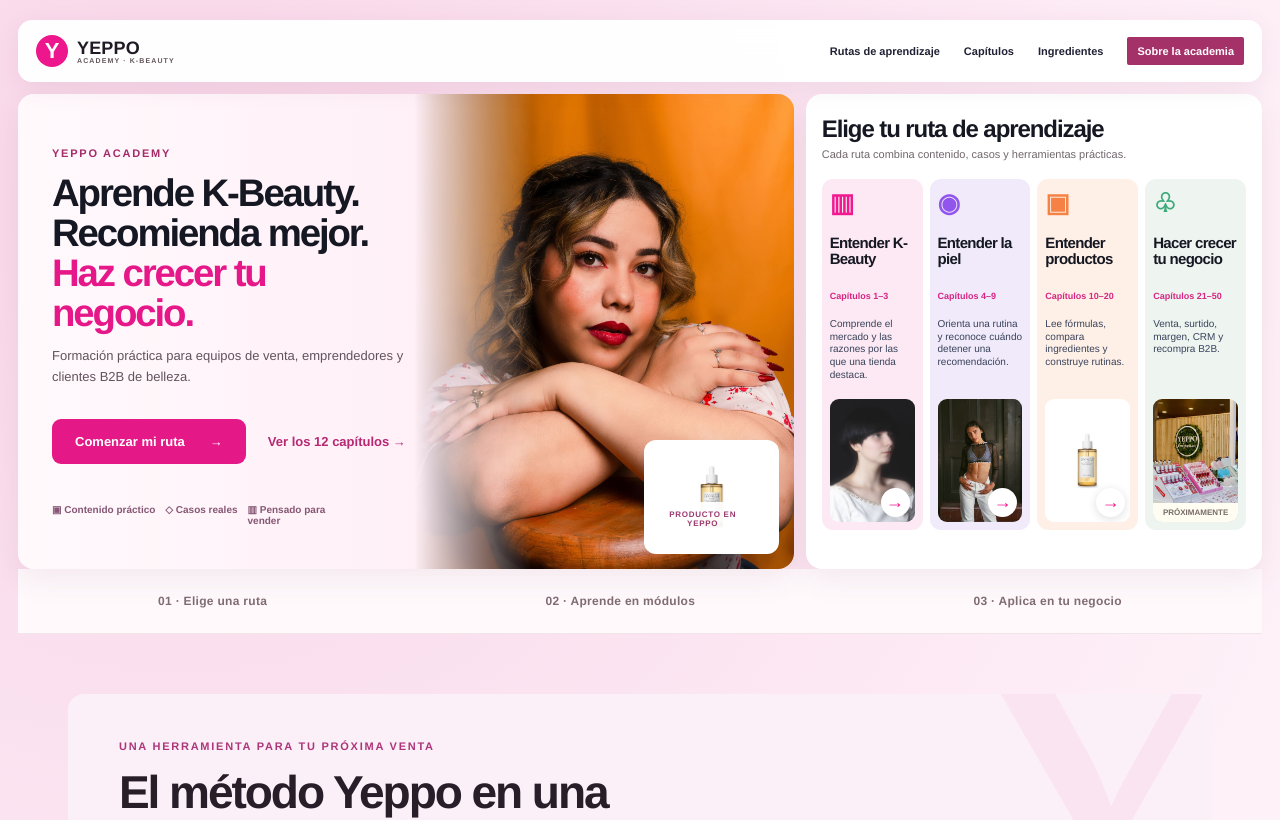
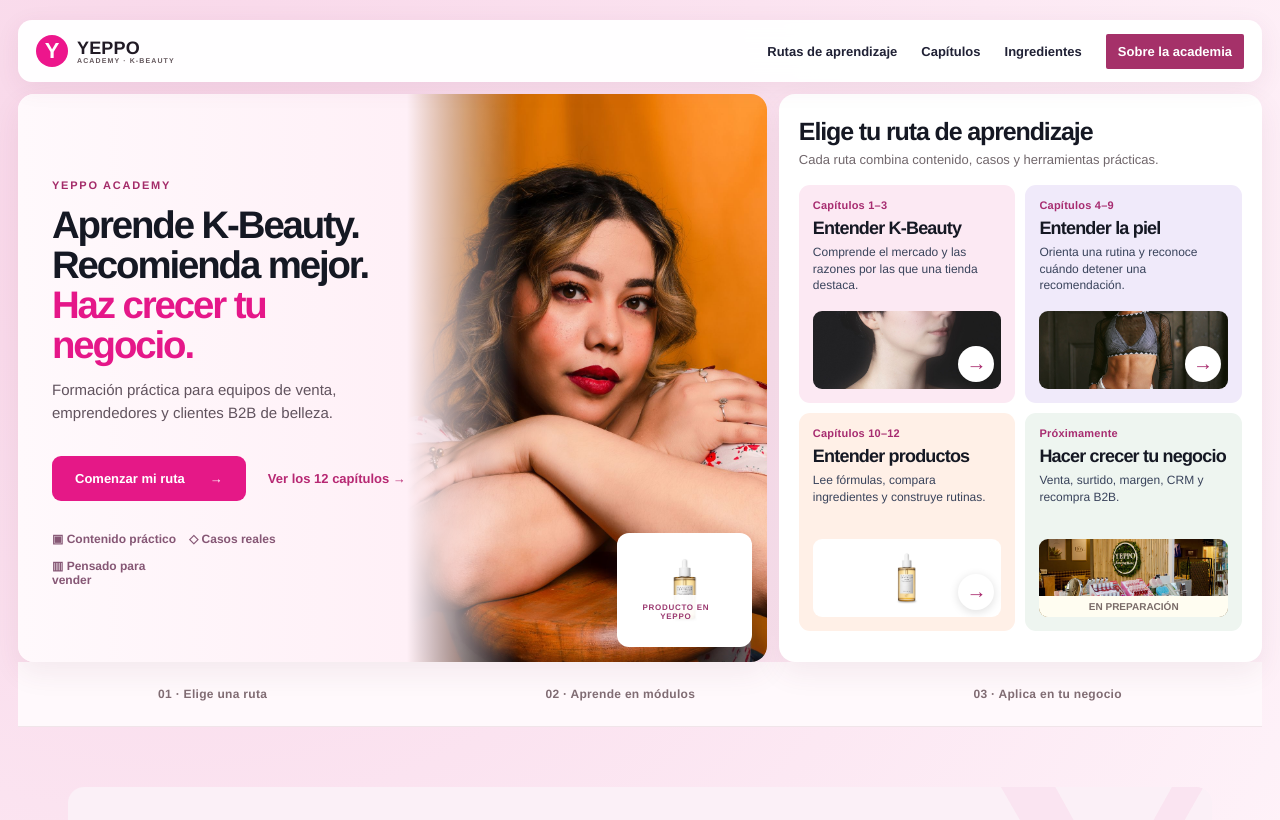
Before and after one commit to larreca/margenreal, a Next.js app in the folder yeppo-academy/: page /revision in a window 1280 px wide. Shown: the top 820 px of the page. Built offline with nearby package versions, Linux system fonts and the light colour scheme; no server answers; the database is empty.

Commit message:
Improve homepage route card readability and click targets

```diff
--- a/yeppo-academy/app/globals.css
+++ b/yeppo-academy/app/globals.css
@@ -274,33 +274,33 @@ body:has(.editorial-home),body:has(.editorial-reader){background:#fffafd;color:#
 .editorial-home{background:radial-gradient(circle at 14% 4%,#f8d5e8 0,transparent 28%),#fff6fb}
 .editorial-shell{max-width:1510px;padding:20px 18px 0}
 .editorial-nav{position:sticky;top:0;height:62px;margin-bottom:12px;border-radius:14px;border:0;box-shadow:0 6px 25px rgba(112,54,85,.08)}
-.editorial-nav>div{gap:24px}.editorial-nav>div a{font-size:11px;color:#202135}.editorial-nav>div a:last-child{padding:8px 10px}
-.editorial-first-screen{display:grid;grid-template-columns:minmax(0,1.7fr) minmax(420px,1fr);gap:12px;background:transparent;box-shadow:none;overflow:visible;border-radius:0;align-items:stretch}
+.editorial-nav>div{gap:24px}.editorial-nav>div a{font-size:13px;color:#202135}.editorial-nav>div a:last-child{padding:10px 12px}
+.editorial-first-screen{display:grid;grid-template-columns:minmax(0,1.55fr) minmax(460px,1fr);gap:12px;background:transparent;box-shadow:none;overflow:visible;border-radius:0;align-items:stretch}
 .editorial-first-screen>section{border-radius:16px;box-shadow:0 11px 29px rgba(111,50,82,.08);overflow:hidden}
-.editorial-first-screen .editorial-hero{min-height:455px;grid-template-columns:51% 49%;margin:0;background:#fff8fc}
+.editorial-first-screen .editorial-hero{min-height:568px;grid-template-columns:52% 48%;margin:0;background:#fff8fc}
 .editorial-first-screen .editorial-hero-copy{padding:38px 0 28px 34px;justify-content:center;background:linear-gradient(90deg,#fff9fc,#fff0f7)}
 .editorial-first-screen .editorial-hero h1{font-size:clamp(34px,3vw,51px);line-height:1.04;margin:14px 0 13px;max-width:470px;color:#151823}
-.editorial-first-screen .editorial-hero p{font-size:13px;max-width:420px}
-.editorial-first-screen .editorial-hero-photo{height:auto;min-height:455px}
+.editorial-first-screen .editorial-hero p{font-size:15px;line-height:1.55;max-width:420px}
+.editorial-first-screen .editorial-hero-photo{height:auto;min-height:568px}
 .editorial-first-screen .editorial-hero-photo:before{content:"";position:absolute;z-index:1;inset:0;pointer-events:none;background:linear-gradient(90deg,#fff0f7,transparent 31%)}
 .editorial-first-screen .editorial-hero-photo>img{height:100%;object-position:center 32%}
-.editorial-hero-benefits{display:flex;gap:10px;flex-wrap:wrap;margin-top:40px;color:#865775;font-size:10px;font-weight:800}
-.editorial-hero-benefits span{max-width:105px}
-.editorial-first-screen .editorial-routes{padding:22px 16px 16px;background:#fff;margin:0}
+.editorial-hero-benefits{display:flex;gap:13px;flex-wrap:wrap;margin-top:31px;color:#865775;font-size:12px;font-weight:800}
+.editorial-hero-benefits span{max-width:128px}
+.editorial-first-screen .editorial-routes{padding:24px 20px 20px;background:#fff;margin:0}
 .editorial-first-screen .editorial-routes .editorial-section-head{margin-bottom:16px}
-.editorial-first-screen .editorial-routes h2{font-size:24px;margin:0 0 5px;line-height:1.1;color:#151823}
-.editorial-first-screen .editorial-routes .editorial-section-head p{font-size:11px;line-height:1.4}
-.editorial-first-screen .editorial-routes-grid{grid-template-columns:repeat(4,minmax(0,1fr));gap:7px}
-.editorial-first-screen .editorial-route{min-height:351px;padding:11px 8px 8px;border-radius:11px;gap:0;border:0}
-.editorial-route-icon{font-size:26px;line-height:1;color:#f01990;font-weight:900;margin:0 0 19px}.editorial-route-piel .editorial-route-icon{color:#9155ee}.editorial-route-productos .editorial-route-icon{color:#f58145}.editorial-route-negocio .editorial-route-icon{color:#3caa79}
-.editorial-first-screen .editorial-route h3{font-size:15px;line-height:1.08;margin:0 0 8px;min-height:48px;color:#151823}
-.editorial-first-screen .editorial-route small{font-size:9px;color:#d62583;letter-spacing:0;min-height:23px}
-.editorial-first-screen .editorial-route p{font-size:10px;line-height:1.28;color:#39435b;margin:4px 0 10px;min-height:70px}
-.editorial-route-image{position:relative;height:123px;margin-top:auto;border-radius:9px;overflow:hidden;background:#fff}
+.editorial-first-screen .editorial-routes h2{font-size:25px;margin:0 0 5px;line-height:1.1;color:#151823}
+.editorial-first-screen .editorial-routes .editorial-section-head p{font-size:13px;line-height:1.4}
+.editorial-first-screen .editorial-routes-grid{grid-template-columns:repeat(2,minmax(0,1fr));gap:10px}
+.editorial-first-screen .editorial-route{position:relative;min-height:218px;padding:14px;border-radius:11px;gap:0;border:0}
+.editorial-first-screen .editorial-route h3{font-size:18px;line-height:1.15;margin:7px 0 6px;min-height:0;color:#151823}
+.editorial-first-screen .editorial-route small{font-size:11px;color:#a72c70;letter-spacing:.02em;min-height:0;margin:0}
+.editorial-first-screen .editorial-route p{font-size:12px;line-height:1.38;color:#39435b;margin:0 0 10px;min-height:0}
+.editorial-route-image{position:relative;height:78px;margin-top:auto;border-radius:9px;overflow:hidden;background:#fff}
 .editorial-route-image img{width:100%;height:100%;object-fit:cover}
 .editorial-route-productos .editorial-route-image img{object-fit:contain}
-.editorial-route-image a{position:absolute;right:5px;bottom:5px;background:#fff;color:#f01990;width:29px;height:29px;border-radius:50%;display:grid;place-items:center;font-size:18px;box-shadow:0 2px 10px #0002}
-.editorial-route-image>span{position:absolute;bottom:0;left:0;right:0;background:#fffdf1;color:#796b68;padding:5px;text-align:center;font-size:8px;font-weight:900}
+.editorial-route-arrow{position:absolute;right:7px;bottom:7px;background:#fff;color:#a82a6d;width:36px;height:36px;border-radius:50%;display:grid;place-items:center;font-size:20px;box-shadow:0 2px 10px #0002}
+.editorial-route-hit{position:absolute;inset:0;z-index:1;border-radius:11px}.editorial-route-hit:focus-visible{outline:3px solid #7541d0;outline-offset:2px}.editorial-route:has(.editorial-route-hit):hover{box-shadow:0 7px 22px rgba(110,40,83,.13);transform:translateY(-2px)}
+.editorial-route-image>span:not(.editorial-route-arrow){position:absolute;bottom:0;left:0;right:0;background:#fffdf1;color:#796b68;padding:5px;text-align:center;font-size:10px;font-weight:900}
 .editorial-first-screen .editorial-hero-product{z-index:2}
 .editorial-strip{margin-bottom:60px;background:#fff9fc}
 
@@ -317,5 +317,7 @@ body:has(.editorial-home),body:has(.editorial-reader){background:#fffafd;color:#
 .yeppo-evidence-key{margin:20px 0;padding:20px 23px;background:#fbf4fb;border-left:4px solid #9a60be;color:#34283b}.yeppo-evidence-key strong{display:block;font:normal 25px/1.15 Georgia,serif;margin-bottom:13px}.yeppo-evidence-key>div{display:flex;gap:7px;flex-wrap:wrap}.yeppo-evidence-key span{border:1px solid #d9bedf;background:#fff;padding:7px 10px;border-radius:99px;font-size:11px;font-weight:700}.yeppo-evidence-key p{font-size:13px;line-height:1.55;margin:13px 0 0}.editorial-data-note{border-top:1px solid #e9daeb;padding-top:10px;font-size:12px!important}.editorial-data-note a{font-weight:800;color:#863368}
 @media(min-width:1101px){.editorial-reader .coursebook{grid-template-rows:auto}.editorial-reader .ya-module-tabs,.editorial-reader .ya-stage,.editorial-context{grid-row:1}.editorial-reader .ya-module-tabs{top:68px}.editorial-context{top:68px}}
 @media(min-width:901px) and (max-width:1100px){.editorial-reader .ya-module-tabs,.editorial-reader .ya-stage{grid-row:1}.editorial-context{grid-row:2}}
-@media(max-width:1120px){.editorial-first-screen{grid-template-columns:1fr}.editorial-first-screen .editorial-route{min-height:260px}.editorial-first-screen .editorial-route h3{min-height:0}.editorial-first-screen .editorial-route p{min-height:0}}
-@media(max-width:650px){.editorial-nav>div a:nth-child(1),.editorial-nav>div a:nth-child(4){display:none}.editorial-first-screen .editorial-hero{min-height:0;display:flex;flex-direction:column-reverse}.editorial-first-screen .editorial-hero-photo{min-height:0;height:230px}.editorial-first-screen .editorial-hero-photo>img{height:230px}.editorial-first-screen .editorial-hero-copy{padding:24px 20px 28px}.editorial-first-screen .editorial-hero h1{font-size:clamp(35px,9vw,45px)}.editorial-hero-benefits{margin-top:25px}.editorial-first-screen .editorial-routes-grid{grid-template-columns:repeat(2,minmax(0,1fr))}.editorial-first-screen .editorial-route{min-height:260px}.editorial-route-image{height:98px}.editorial-reader .editorial-index-head{padding:10px 9px}.editorial-reader .editorial-index-head h2{font-size:16px;margin-bottom:6px}.editorial-reader .editorial-index-head>span,.editorial-index-meter{display:none}.editorial-reader .ya-stage{padding:18px 15px}.editorial-skin-visual{grid-template-columns:1fr 1fr}}
+@media(max-width:1120px){.editorial-first-screen{grid-template-columns:1fr}.editorial-first-screen .editorial-route{min-height:205px}}
+@media(min-width:901px) and (max-width:1120px){.editorial-first-screen .editorial-hero,.editorial-first-screen .editorial-hero-photo{min-height:480px}.editorial-first-screen .editorial-routes-grid{grid-template-columns:repeat(4,minmax(0,1fr))}.editorial-first-screen .editorial-route{min-height:250px}}
+@media(max-width:650px){.editorial-nav>div a:nth-child(1),.editorial-nav>div a:nth-child(4){display:none}.editorial-first-screen .editorial-hero{min-height:0;display:flex;flex-direction:column-reverse}.editorial-first-screen .editorial-hero-photo{min-height:0;height:230px}.editorial-first-screen .editorial-hero-photo>img{height:230px}.editorial-first-screen .editorial-hero-copy{padding:24px 20px 28px}.editorial-first-screen .editorial-hero h1{font-size:clamp(35px,9vw,45px)}.editorial-hero-benefits{margin-top:25px}.editorial-first-screen .editorial-routes-grid{grid-template-columns:repeat(2,minmax(0,1fr))}.editorial-first-screen .editorial-route{min-height:235px}.editorial-route-image{height:75px}.editorial-reader .editorial-index-head{padding:10px 9px}.editorial-reader .editorial-index-head h2{font-size:16px;margin-bottom:6px}.editorial-reader .editorial-index-head>span,.editorial-index-meter{display:none}.editorial-reader .ya-stage{padding:18px 15px}.editorial-skin-visual{grid-template-columns:1fr 1fr}}
+@media(max-width:420px){.editorial-first-screen .editorial-routes-grid{grid-template-columns:1fr}.editorial-first-screen .editorial-route{min-height:180px}.editorial-route-image{height:66px}}
--- a/yeppo-academy/app/revision/page.js
+++ b/yeppo-academy/app/revision/page.js
@@ -7,8 +7,8 @@ export const metadata={title:"Rutas de aprendizaje · Yeppo Academy"};
 const routes=[
  {id:"kbeauty",title:"Entender K-Beauty",range:"Capítulos 1–3",goal:"Comprende el mercado y las razones por las que una tienda destaca.",first:"c01",numbers:[1,2,3],image:"/assets/editorial/chile-beauty.jpg"},
  {id:"piel",title:"Entender la piel",range:"Capítulos 4–9",goal:"Orienta una rutina y reconoce cuándo detener una recomendación.",first:"c04",numbers:[4,5,6,7,8,9],image:"/assets/editorial/chile-portrait.jpg"},
- {id:"productos",title:"Entender productos",range:"Capítulos 10–20",goal:"Lee fórmulas, compara ingredientes y construye rutinas.",first:"c10",numbers:[10,11,12],image:"/assets/editorial/yeppo-centella.jpg"},
- {id:"negocio",title:"Hacer crecer tu negocio",range:"Capítulos 21–50",goal:"Venta, surtido, margen, CRM y recompra B2B.",first:null,numbers:[],image:"/assets/editorial/yeppo-store.jpg"}
+ {id:"productos",title:"Entender productos",range:"Capítulos 10–12",goal:"Lee fórmulas, compara ingredientes y construye rutinas.",first:"c10",numbers:[10,11,12],image:"/assets/editorial/yeppo-centella.jpg"},
+ {id:"negocio",title:"Hacer crecer tu negocio",range:"Próximamente",goal:"Venta, surtido, margen, CRM y recompra B2B.",first:null,numbers:[],image:"/assets/editorial/yeppo-store.jpg"}
 ];
 const chapterGoals={
  c01:["Inicial","Explicar K-Beauty sin reducirlo a una rutina de diez pasos."],c02:["Inicial","Leer el mercado chileno y distinguir interés de recompra."],c03:["Intermedio","Construir una ventaja de tienda basada en asesoría y selección."],
@@ -23,7 +23,7 @@ export default async function Revision(){
  return <main className="editorial-home"><div className="editorial-shell">
   <nav className="editorial-nav" aria-label="Navegación principal"><Link href="/revision" className="editorial-brand"><span>Y</span><b>YEPPO<small>ACADEMY · K-BEAUTY</small></b></Link><div><a href="#rutas">Rutas de aprendizaje</a><a href="#capitulos">Capítulos</a><Link href="/revision/c10">Ingredientes</Link><a href="#metodo-yeppo">Sobre la academia</a></div></nav>
   <div className="editorial-first-screen"><section className="editorial-hero"><div className="editorial-hero-copy"><small>YEPPO ACADEMY</small><h1>Aprende K-Beauty. Recomienda mejor. <em>Haz crecer tu negocio.</em></h1><p>Formación práctica para equipos de venta, emprendedores y clientes B2B de belleza.</p><div className="editorial-hero-actions"><a href="#rutas" className="ya-btn editorial-white">Comenzar mi ruta <span aria-hidden="true">→</span></a><a href="#capitulos" className="editorial-text-link">Ver los 12 capítulos →</a></div><div className="editorial-hero-benefits"><span>▣ Contenido práctico</span><span>◇ Casos reales</span><span>▥ Pensado para vender</span></div></div><div className="editorial-hero-photo"><img src="/assets/editorial/chile-model.jpg" alt="Retrato de belleza fotografiado en Santiago de Chile por Oss Leos"/><div className="editorial-hero-product"><img src="/assets/editorial/yeppo-centella.jpg" alt="Ampolla de centella del catálogo Yeppo"/><span>PRODUCTO EN YEPPO</span></div></div></section>
-  <section className="editorial-routes" id="rutas"><div className="editorial-section-head"><div><h2>Elige tu ruta de aprendizaje</h2><p>Cada ruta combina contenido, casos y herramientas prácticas.</p></div></div><div className="editorial-routes-grid">{routes.map((r,i)=><article key={r.id} className={"editorial-route editorial-route-"+r.id}><span className="editorial-route-icon" aria-hidden="true">{["▥","◉","▣","♧"][i]}</span><h3>{r.title}</h3><small>{r.range}</small><p>{r.goal}</p><div className="editorial-route-image"><img src={r.image} alt={i===2?"Producto disponible en Yeppo":i===3?"Tienda Yeppo":"Fotografía editorial de belleza"}/>{r.first?<a href={"#"+r.id} aria-label={"Ver capítulos de "+r.title}>→</a>:<span>PRÓXIMAMENTE</span>}</div></article>)}</div></section></div>
+  <section className="editorial-routes" id="rutas"><div className="editorial-section-head"><div><h2>Elige tu ruta de aprendizaje</h2><p>Cada ruta combina contenido, casos y herramientas prácticas.</p></div></div><div className="editorial-routes-grid">{routes.map((r,i)=><article key={r.id} className={"editorial-route editorial-route-"+r.id}><small>{r.range}</small><h3>{r.title}</h3><p>{r.goal}</p><div className="editorial-route-image"><img src={r.image} alt={i===2?"Producto disponible en Yeppo":i===3?"Tienda Yeppo":"Fotografía editorial de belleza"}/>{r.first?<span className="editorial-route-arrow" aria-hidden="true">→</span>:<span>EN PREPARACIÓN</span>}</div>{r.first&&<a className="editorial-route-hit" href={"#"+r.id} aria-label={"Ver capítulos de "+r.title}/>}</article>)}</div></section></div>
   <div className="editorial-strip"><span>01 · Elige una ruta</span><span>02 · Aprende en módulos</span><span>03 · Aplica en tu negocio</span></div>
   <section className="editorial-infographic" aria-labelledby="metodo-yeppo"><div className="editorial-info-head"><small>UNA HERRAMIENTA PARA TU PRÓXIMA VENTA</small><h2 id="metodo-yeppo">El método Yeppo en una conversación</h2><p>Una recomendación concreta nace de la necesidad de la persona.</p></div><div className="editorial-info-flow"><article><span>01 / ESCUCHA</span><b>¿Qué usa hoy y qué quiere cambiar?</b><p>Identifica una prioridad y pregunta por sensibilidad o cambios recientes.</p></article><article><span>02 / SELECCIONA</span><b>Una rutina que sí podrá sostener</b><p>Parte por limpieza, hidratación y fotoprotección según el caso.</p></article><article><span>03 / EXPLICA</span><b>Qué esperar y cuándo revisar</b><p>Describe función, modo de uso y límites de la recomendación.</p></article></div><div className="editorial-info-foot"><strong>EN TIENDA</strong><span>Escuchar → elegir → explicar → acompañar</span><Link href="/revision/c03">Aplicarlo en una lección ↗</Link></div></section>
   <section className="editorial-feature"><div className="editorial-feature-photo"><img src="/assets/editorial/centella.jpg" alt="Hoja real de Centella asiatica"/><span>FOTOGRAFÍA BOTÁNICA REAL</span></div><div className="editorial-feature-copy"><small>HISTORIA DE UN INGREDIENTE</small><h2>¿Cómo llegó la centella asiática al cuidado de la piel?</h2><p>Conocida como gotu kola, tiene una larga historia de uso tradicional en distintas regiones de Asia. La investigación moderna estudia compuestos como asiaticósido y madecasósido. Aprende a distinguir historia, evidencia y promesas de marketing.</p><Link href="/revision/c12">Estudiar ingredientes calmantes →</Link><a href="https://pmc.ncbi.nlm.nih.gov/articles/PMC3834700/" target="_blank" rel="noopener noreferrer" className="editorial-source">Fuente científica ↗</a></div></section>
```
